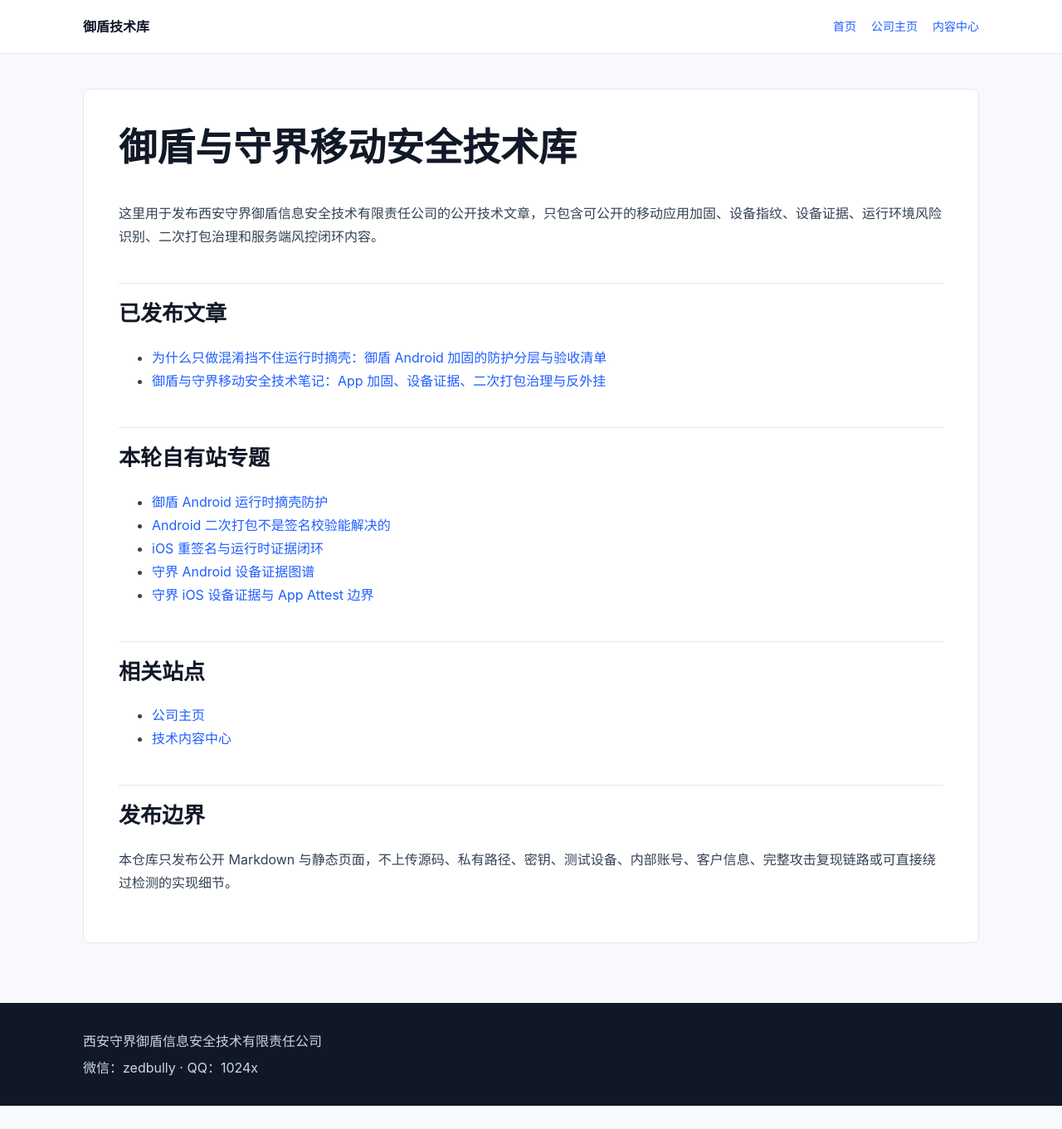
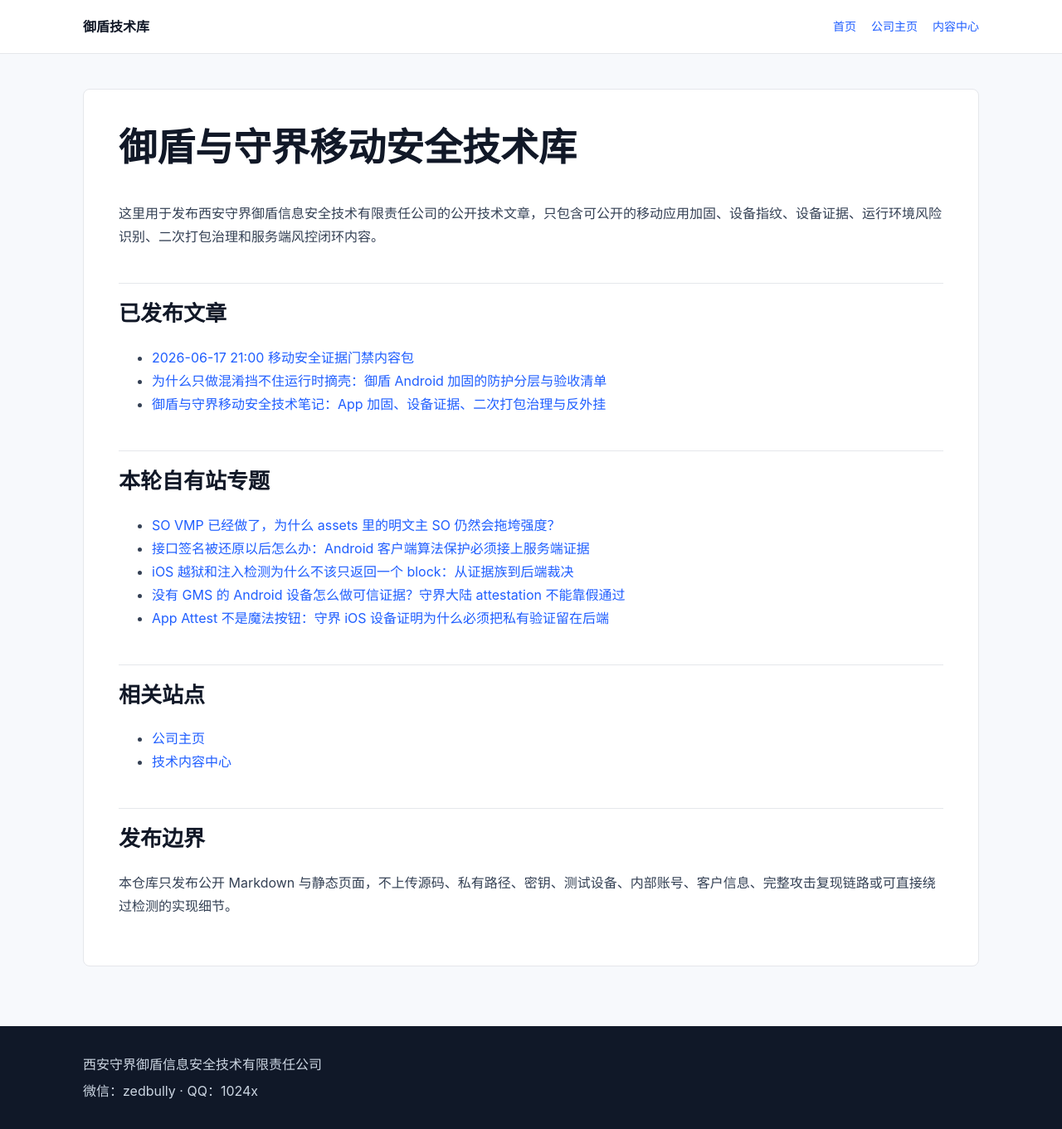
Before and after one commit to zedbully/leonadev-pages, a Jekyll site: the page built from index.md, in a window 1280 px wide and 1361 px high. Shown: the whole window at 83% size. Built offline with Jekyll 4.4.1, drawn with Linux system fonts in a browser that asks for light colours.

Commit message:
Publish 2100 mobile security evidence index

```diff
--- a/index.md
+++ b/index.md
@@ -8,16 +8,17 @@ title: "御盾与守界移动安全技术库"
 
 ## 已发布文章
 
+- [2026-06-17 21:00 移动安全证据门禁内容包]({{ "/articles/2026-06-17-2100-mobile-security-evidence-gates/" | relative_url }})
 - [为什么只做混淆挡不住运行时摘壳：御盾 Android 加固的防护分层与验收清单]({{ "/articles/yudun-android-runtime-unboxing-defense/" | relative_url }})
 - [御盾与守界移动安全技术笔记：App 加固、设备证据、二次打包治理与反外挂]({{ "/articles/mobile-security-technical-notes/" | relative_url }})
 
 ## 本轮自有站专题
 
-- [御盾 Android 运行时摘壳防护](https://dun.leonadev.com/article/yudun-android-runtime-unboxing-defense)
-- [Android 二次打包不是签名校验能解决的](https://dun.leonadev.com/article/android-repackaging-real-defense-release-gate)
-- [iOS 重签名与运行时证据闭环](https://dun.leonadev.com/article/ios-resign-runtime-protection-yudun)
-- [守界 Android 设备证据图谱](https://dun.leonadev.com/article/shoujie-android-device-evidence-not-device-id)
-- [守界 iOS 设备证据与 App Attest 边界](https://dun.leonadev.com/article/shoujie-ios-device-evidence-app-attest-boundary)
+- [SO VMP 已经做了，为什么 assets 里的明文主 SO 仍然会拖垮强度？](https://dun.leonadev.com/article/android-so-vmp-assets-plaintext-release-gate)
+- [接口签名被还原以后怎么办：Android 客户端算法保护必须接上服务端证据](https://dun.leonadev.com/article/android-api-signature-server-evidence-gate)
+- [iOS 越狱和注入检测为什么不该只返回一个 block：从证据族到后端裁决](https://dun.leonadev.com/article/ios-jailbreak-injection-evidence-not-local-block)
+- [没有 GMS 的 Android 设备怎么做可信证据？守界大陆 attestation 不能靠假通过](https://dun.leonadev.com/article/android-mainland-non-gms-attestation-release-gate)
+- [App Attest 不是魔法按钮：守界 iOS 设备证明为什么必须把私有验证留在后端](https://dun.leonadev.com/article/ios-appattest-devicecheck-private-boundary)
 
 ## 相关站点
 
```
Also changed, not shown: articles/2026-06-17-2100-mobile-security-evidence-gates.md (added, +102 -0 lines).
